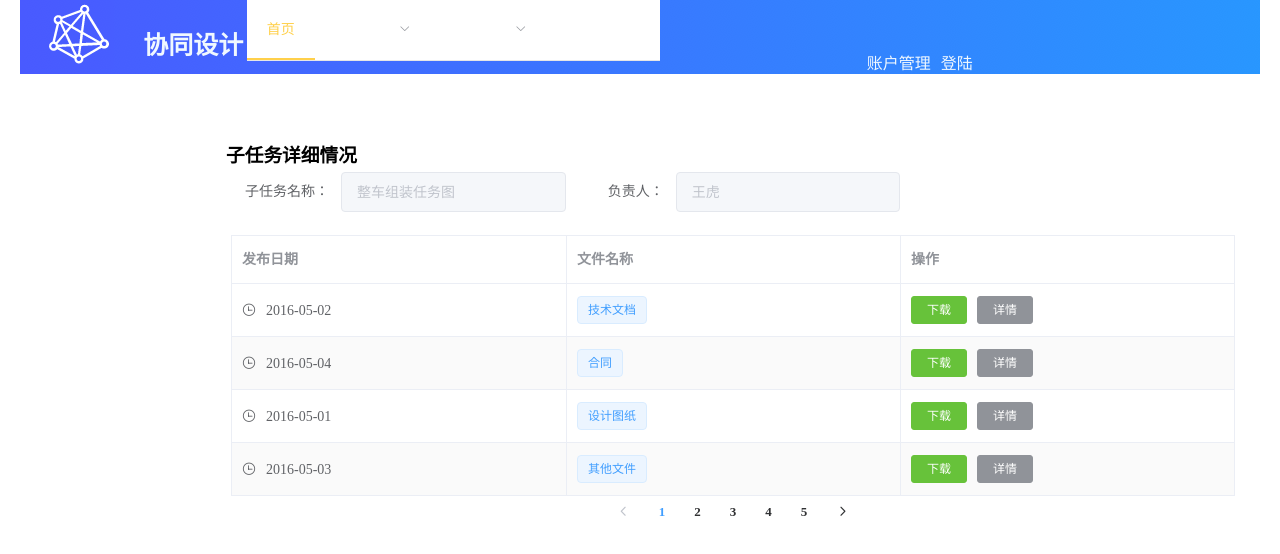
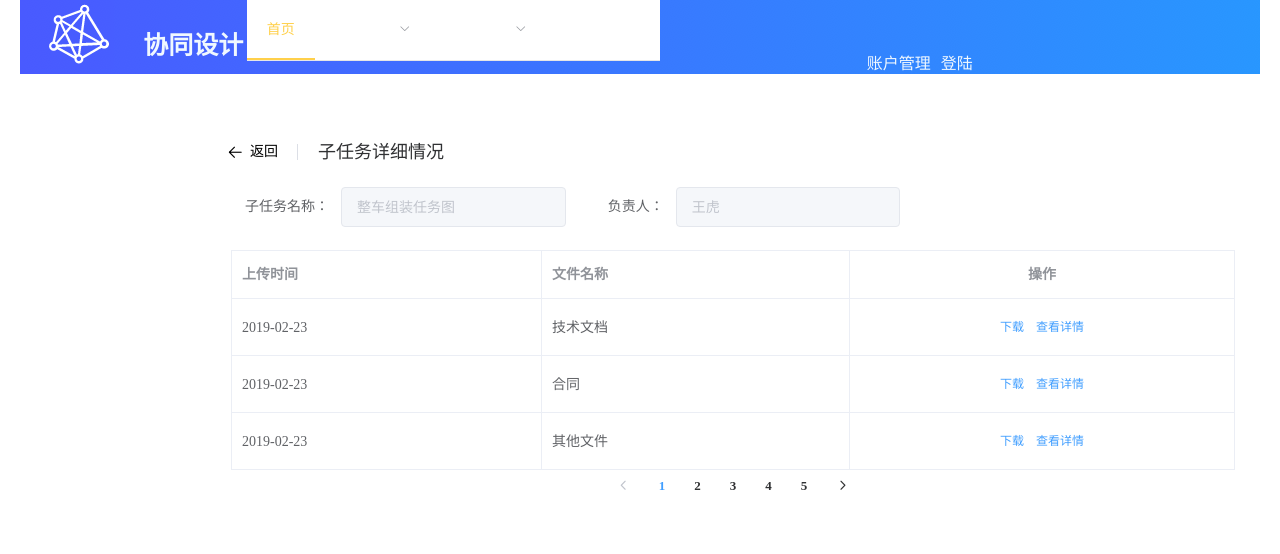
Before and after one commit to cust-f/synergy_cust, a Vue app: page /#/supplierChildtast in a window 1280 px wide. Shown: the top 554 px of the page. Built offline with nearby package versions, Linux system fonts and the light colour scheme.

Commit message:
更新供应商统一板式

```diff
--- a/src/views/supplier/supplierChildtast.vue
+++ b/src/views/supplier/supplierChildtast.vue
@@ -3,7 +3,10 @@
     <el-aside width="15%"></el-aside>
     <el-main>
       <div class="supplierTask">
-        <h3>子任务详细情况</h3>
+        <el-page-header @back="goBack" content="子任务详细情况">
+</el-page-header>
+<br/>
+        <h3></h3>
         </div>
 
 
@@ -23,47 +26,19 @@
             </el-row>
 
 
-<el-table
-    :data="tableData1" border stripe
-    style="width: 100%"
-     >
-    <el-table-column
-      label="发布日期"
-     >
-      <template slot-scope="scope">
-        <i class="el-icon-time"></i>
-        <span style="margin-left: 10px">{{ scope.row.date }}</span>
-      </template>
+<el-table style="width: 100%" border :data="tableData">
+  <template v-for="(item,index) in tableHead">
+    <el-table-column :prop="item.column_name" :label="item.column_comment" :key="index" v-if="item.column_name != 'id'"></el-table-column>
+
+  </template>
+  <el-table-column label="操作" min-width="100px" align="center">
+       <template >
+          <el-button @click="distribution" type="text" size="small">下载</el-button>
+          <el-button @click="substaskDetail" type="text" size="small">查看详情</el-button>
+
+       </template>
     </el-table-column>
-
-    <el-table-column
-      label="文件名称"
-      >
-      <template slot-scope="scope">
-        <el-popover >
-
-          <div slot="reference" >
-            <el-tag size="medium">{{ scope.row.desighstate }}</el-tag>
-          </div>
-        </el-popover>
-      </template>
-    </el-table-column>
-
-
-    <el-table-column label="操作" >
-      <template slot-scope="scope">
-         <el-button
-          size="mini"
-          type="success"
-          @click="labelPosition(scope.$index, scope.row)">下载</el-button>
-        <el-button
-          size="mini"
-          type="info"
-          @click="handleEdit(scope.$index, scope.row)">详情</el-button>
-
-      </template>
-    </el-table-column>
-  </el-table>
+</el-table>
 
   <div class="con" style="text-align:center">
   <span class="demonstration"></span>
@@ -87,6 +62,7 @@
 
   <script>
   export default {
+    name:"supplierChildtast",
     data() {
       return {
         labelPosition: 'right',
@@ -96,22 +72,37 @@
           region: '',
           type: ''
         },
-         tableData1: [{
-          date: '2016-05-02',
-          desighstate:'技术文档',
+          tableHead:[
+            {
+                column_name:"Substask_time",column_comment:"上传时间"
+            },
+            {
+                column_name:"Substask_file",column_comment:"文件名称"
+            },
 
-        }, {
-          date: '2016-05-04',
-          desighstate:'合同',
 
-        }, {
-          date: '2016-05-01',
-          desighstate:'设计图纸',
+        ],
+        tableData:[{
+            Substask_time:'2019-02-23',
+            Substask_file:'技术文档',
 
-        }, {
-          date: '2016-05-03',
-          desighstate:'其他文件',
+
+        },
+        {
+            Substask_time:'2019-02-23',
+            Substask_file:'合同',
+
+
+        },
+        {
+            Substask_time:'2019-02-23',
+            Substask_file:'其他文件',
+
+
         }],
+
+
+
          form: {
           tast:'整车组装任务图',
           username: '王虎',
@@ -126,7 +117,11 @@
       },
       handleDelete(index, row) {
         console.log(index, row);
+      },
+       goBack() {
+        this.$router.push('/supplierTast');
       }
+
     }
 
   }
```
